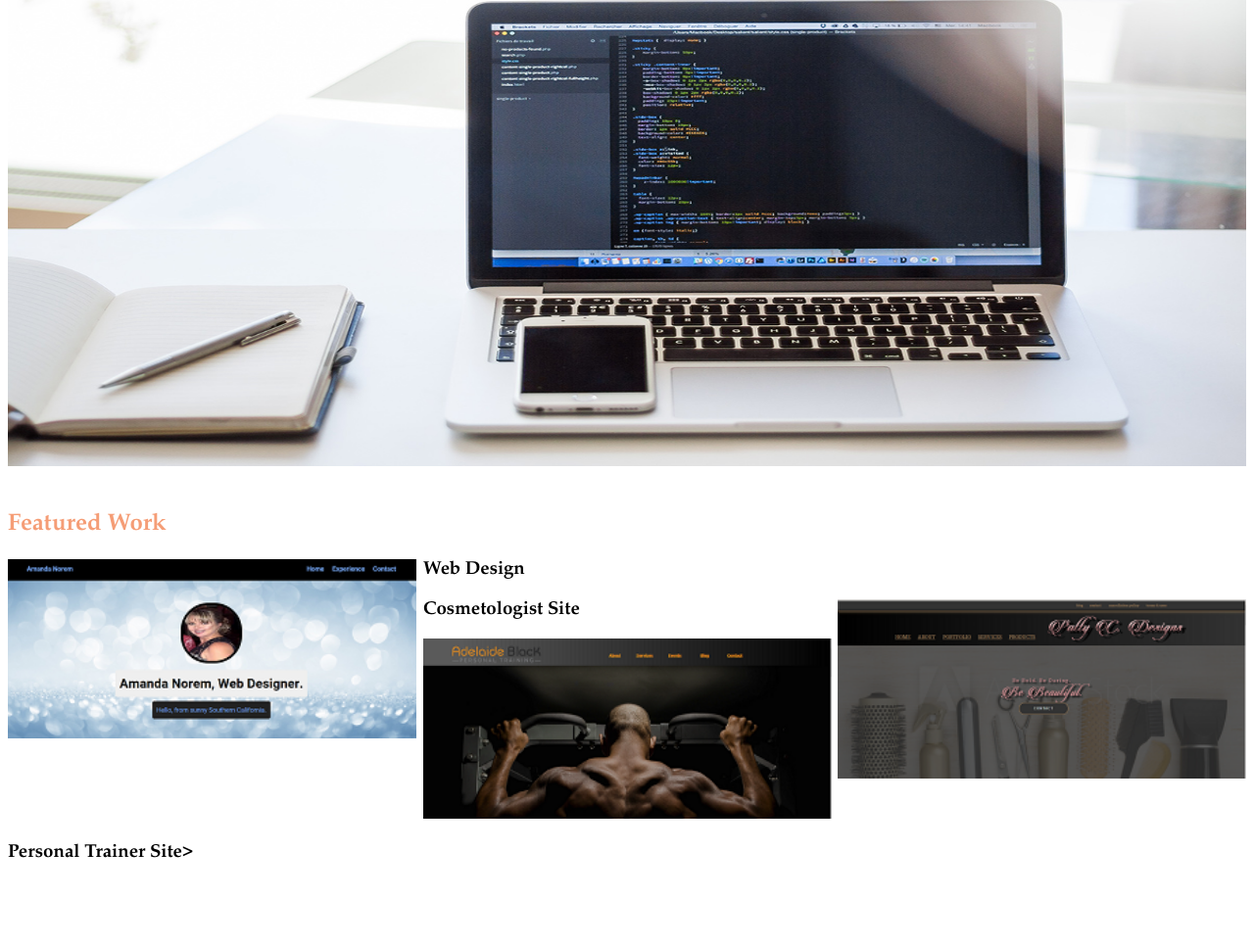
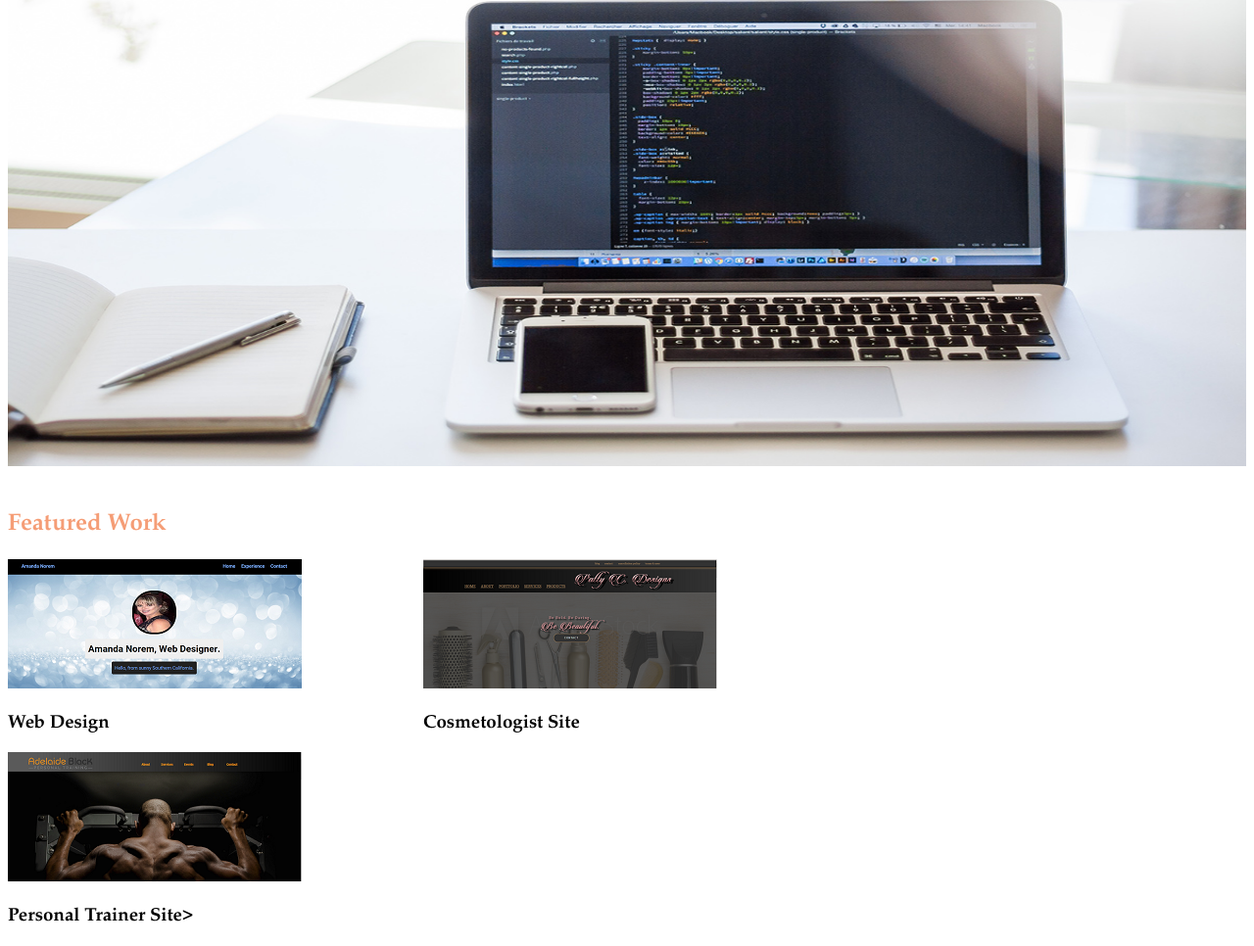
Before and after one commit to amandanorem/build-a-portfolio-for-udacity, a plain HTML site: page index.html in a window 1280 px wide. Shown: the part 204-1170 px from the top of the page at 98% size. Before the commit the page ends 1105 px from the top, so only its background shows below. Drawn offline with Linux system fonts and the light colour scheme.

Commit message:
Class mock-site added to article; img in div now
img tag is an inline tag. To make it consistent with block-level header-3 tag, a div tag was added around img. That way, header appears under the image.
article tag is given mock-site class so that 3 articles are nearly equally distributed

```diff
--- a/index.html
+++ b/index.html
@@ -3,10 +3,10 @@
   <head>
     <meta charset="utf-8">
     <link rel="stylesheet" href="styles.css">
-    <title>A R. Web Dev & Design Portfolio</title>
+    <title>A R. Web Dev &amp; Design Portfolio</title>
   </head>
   <body>
-    <img src="logo2.png" alt="A R. Web Dev & Design Logo" class="logo">
+    <img src="logo2.png" alt="A R. Web Dev &amp; Design Logo" class="logo">
     <header class="main-header">Amanda R. Norem</header>
     <h4 class="main-header">FRONT-END DEVELOPER</h4>
 
@@ -15,20 +15,18 @@
      <h1>Featured Work</h1>
    </section>
    <div>
-    <article>
-      <img src="images/mocksite.png" alt="A photo of a mock site Amanda first made" class="mock-site">
+    <article class="mock-site">
+      <div><img src="images/mocksite.png" alt="A photo of a mock site Amanda first made"></div>
       <h3>Web Design</h3>
     </article>
-    <article>
-      <img src="images/hairsite.png" alt="A photo of a site Amanda is made for a cosmetologist" class="hair-site">
+    <article class="mock-site">
+      <div><img src="images/hairsite.png" alt="A photo of a site Amanda is made for a cosmetologist"></div>
       <h3>Cosmetologist Site</h3>
     </article>
-    <article>
-      <img src="images/trainersite.png" alt="A photo of a site Amanda made for a trainer" class="trainer-site">
+    <article class="mock-site">
+      <div><img src="images/trainersite.png" alt="A photo of a site Amanda made for a trainer"></div>
       <h3>Personal Trainer Site></h3>
     </article>
   </div>
-
-
   </body>
 </html>
```
